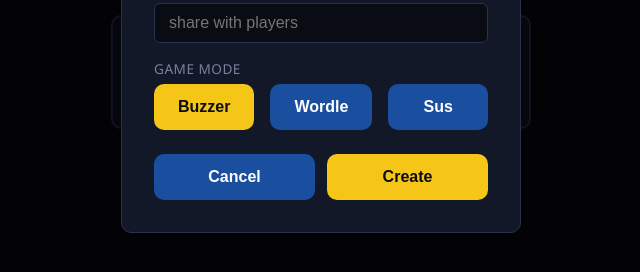
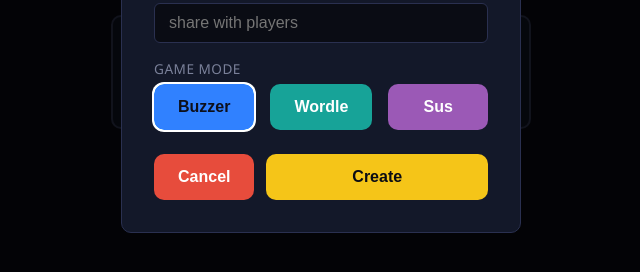
Before and after one commit to Hoodlumz-xj9/jeopardy-buzzer, a website: page public/index.html in a window 1280 px wide. Both pictures are taken after a click on the button "Create Game". Shown: the part 378-650 px from the top of the page, without its empty margins (319-959 px from the left). Drawn offline with Linux system fonts and the light colour scheme.

Commit message:
Distinct mode colors on Create modal, Sussy Bakas player title
Buzzer/Wordle/Sus buttons now each get their own color (blue/teal/
purple) instead of all sharing the same blue-or-gold-when-selected
scheme, with Cancel switched to red and Create left as gold — five
colors chosen to stay distinguishable from each other and from each
other under colorblindness, consistent with the rest of the app.
Selecting a mode now shows a white ring + brightness bump on that
mode's own color rather than swapping to gold, since gold is Create's.

Player-side title for Sus rooms now reads "Welcome <host> Sussy Bakas"
instead of the Buzzer/Wordle "X's <brand>" possessive pattern.

```diff
--- a/public/index.html
+++ b/public/index.html
@@ -88,6 +88,21 @@
       color: #fff;
     }
     .btn-danger:hover:not(:disabled) { filter: brightness(1.1); }
+
+    .btn-cancel { background: var(--danger); color: #fff; }
+    .btn-cancel:hover:not(:disabled) { filter: brightness(1.1); }
+
+    /* Distinct per-mode colors so the three options are easy to tell apart at a glance —
+       each different from gold (Create) and red (Cancel), and from each other. */
+    #modeBuzzerBtn { background: var(--blue-lt); }
+    #modeWordleBtn { background: #17a398; }
+    #modeSusBtn    { background: #9b59b6; }
+    /* Selected state keeps the mode's own color (rather than swapping to gold, now
+       reserved for Create) and adds a bright ring so the active choice still pops. */
+    #modeBuzzerBtn.selected, #modeWordleBtn.selected, #modeSusBtn.selected {
+      filter: brightness(1.3);
+      box-shadow: 0 0 0 2px #fff;
+    }
 
     /* Modal overlay */
     .modal-overlay {
@@ -225,7 +240,7 @@
       <div id="createError" class="error-banner"></div>
 
       <div class="modal-actions">
-        <button class="btn-secondary" onclick="closeModal('create')">Cancel</button>
+        <button class="btn-cancel" onclick="closeModal('create')">Cancel</button>
         <button class="btn-primary" onclick="createRoom()">Create</button>
       </div>
     </div>
```
Also changed, not shown: public/play.html (+9 -5 lines).
